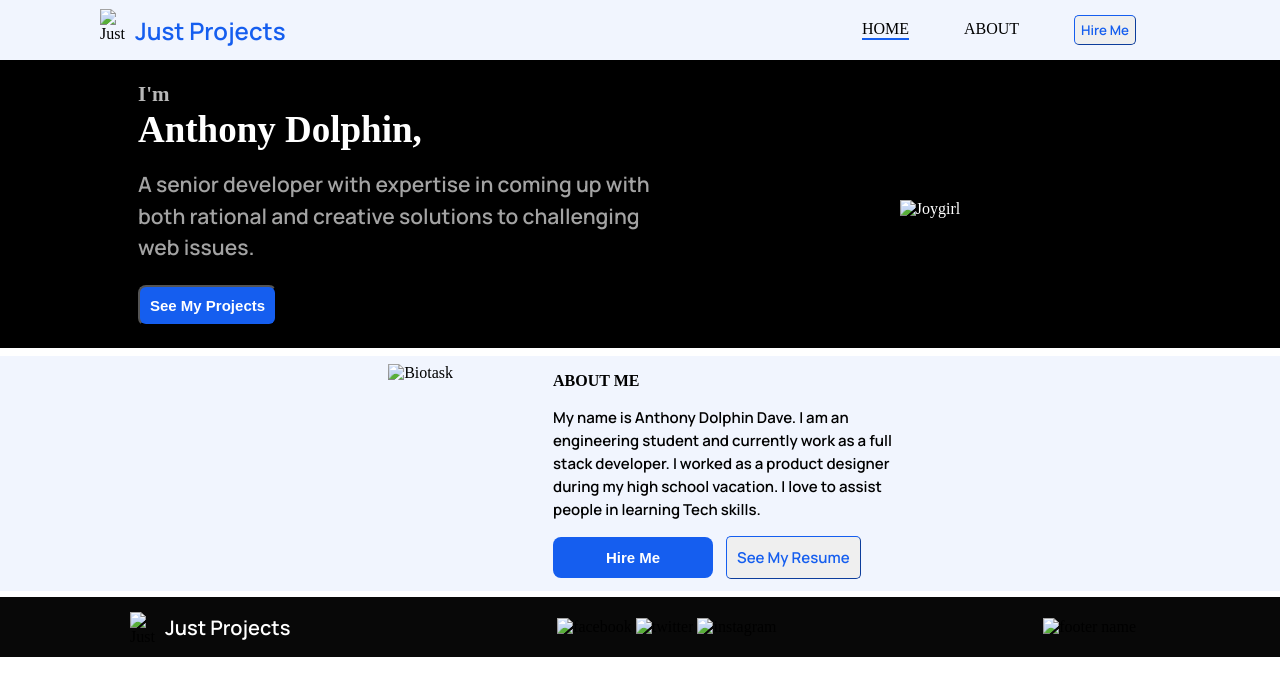
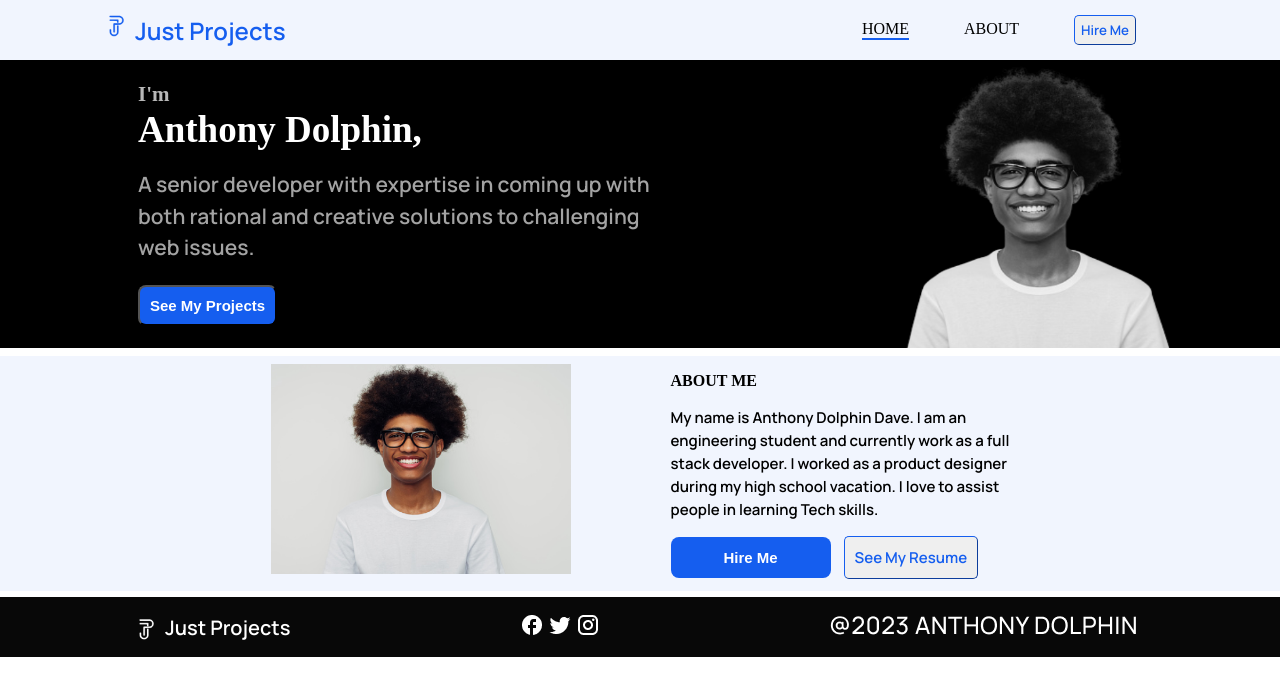
Before and after one commit to Gyasiwaa-wq/Bio-Desktop, a plain HTML site: page index.html in a window 1280 px wide. Drawn offline with Linux system fonts and the light colour scheme; the site is published under a folder, as on GitHub Pages, so addresses that start at the root find nothing; a web font is replaced by a local one.

Commit message:
Update index.html

```diff
--- a/index.html
+++ b/index.html
@@ -16,7 +16,7 @@
             <div class="nav_bar">
                 <div class="left_content">
                     <div class="brand">
-                        <img class="header-logo" src="/assets/LogojustProjectLogo.png" alt="Just Project Logo">
+                        <img class="header-logo" src="assets/LogojustProjectLogo.png" alt="Just Project Logo">
                         <h2>Just Projects</h2>
                     </div>
                 </div>
@@ -44,13 +44,13 @@
             </div>
 
             <div class="second_section">
-                <img src="/assets/image1.png" alt="Joygirl" width="100%" >
+                <img src="assets/image1.png" alt="Joygirl" width="100%" >
             </div>
         </div>
 
         <div class="section1">
             <div class="first_section1">
-                    <img class="second-section_image" src="/assets/Biotask6Image_2.png" alt="Biotask" width="100%">
+                    <img class="second-section_image" src="assets/Biotask6Image_2.png" alt="Biotask" width="100%">
                 </div>
 
                 <div class="about_text">
@@ -73,18 +73,18 @@
 
         <div class="footer">
             <div class="first_set">
-                <img class="footer-logo" src="/assets/Logo.png" alt="Just Project Logo">
+                <img class="footer-logo" src="assets/Logo.png" alt="Just Project Logo">
                 <h2 class="footer-logo_name">Just Projects</h2>
             </div>
 
             <div class="second_set">
-                <img src="/assets/facebook.png" alt="facebook">
-                <img src="/assets/twitter.png" alt="twitter">
-                <img src="/assets/instagram.png" alt="instagram">
+                <img src="assets/facebook.png" alt="facebook">
+                <img src="assets/twitter.png" alt="twitter">
+                <img src="assets/instagram.png" alt="instagram">
             </div>
 
             <div class="third_set">
-                <img src="/assets/@2023 Anthony Dolphin.png" alt="footer name">
+                <img src="assets/@2023 Anthony Dolphin.png" alt="footer name">
             </div>
 
         </div>
```
